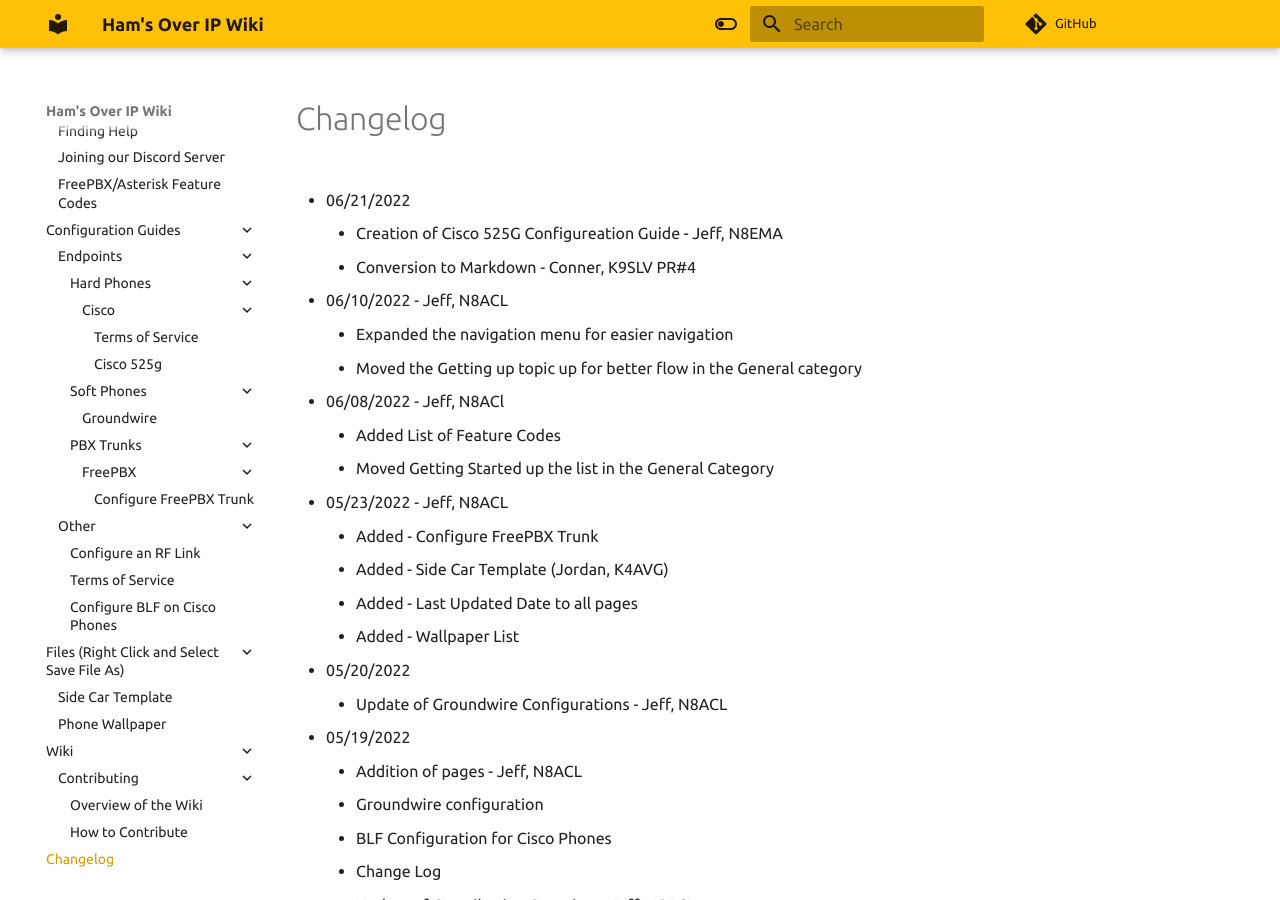
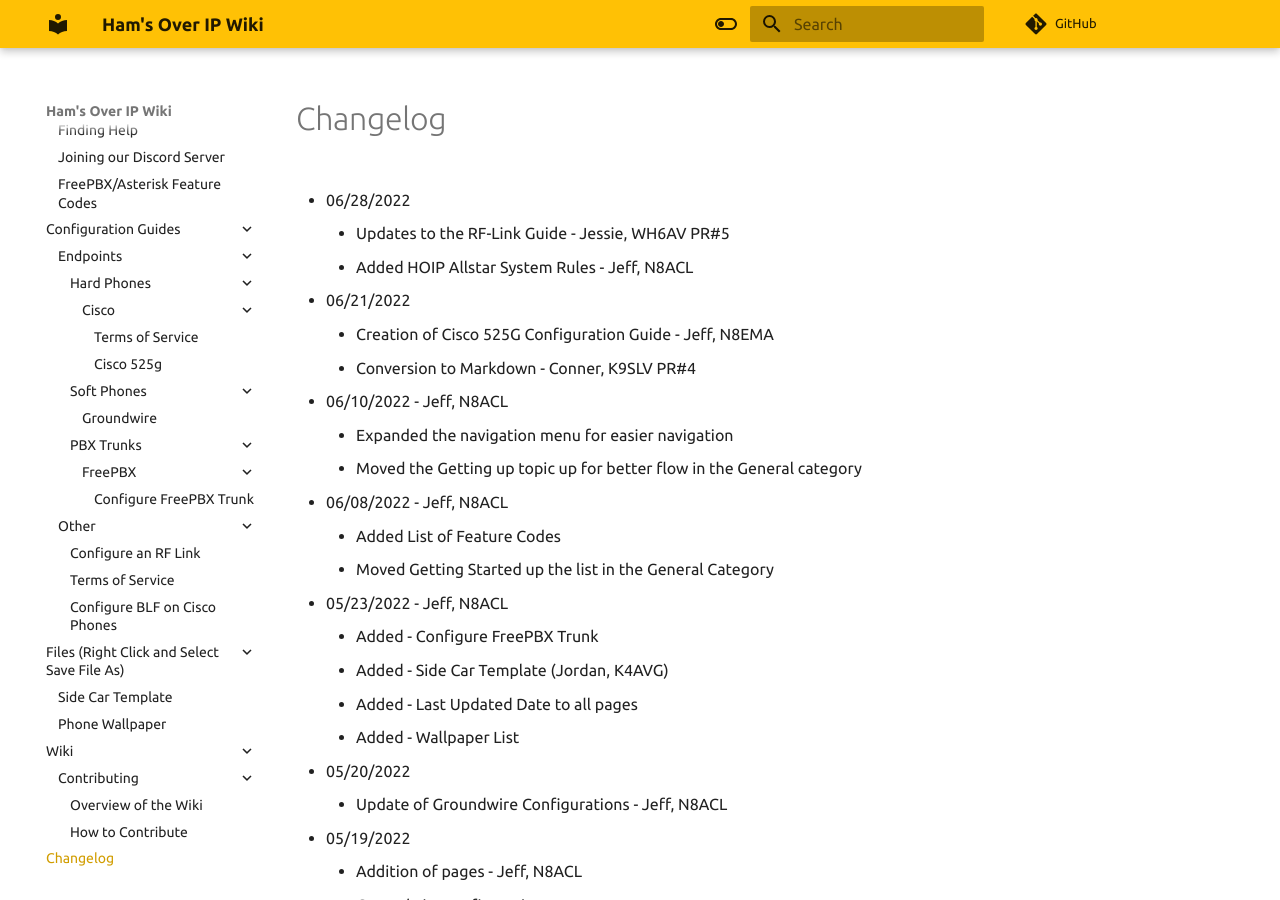
Before and after one commit to hamsoverip/wiki, an MkDocs documentation site: the page built from docs/General/changelog.md, in a window 1280 px wide and 900 px high. Built offline with MkDocs 1.6.1 and Material for MkDocs 9.7.7, drawn with Linux system fonts in a browser that asks for light colours; comment, search, counter and statistics services are not loaded.

Commit message:
Updates to rf-links and addition of ASL Rules

```diff
--- a/docs/General/changelog.md
+++ b/docs/General/changelog.md
@@ -1,14 +1,18 @@
 # Changelog
 
+* 06/28/2022
+    * Updates to the RF-Link Guide - Jessie, WH6AV PR#5
+    * Added HOIP Allstar System Rules - Jeff, N8ACL
+
 * 06/21/2022
-    * Creation of Cisco 525G Configureation Guide - Jeff, N8EMA
+    * Creation of Cisco 525G Configuration Guide - Jeff, N8EMA
     * Conversion to Markdown - Conner, K9SLV PR#4
 
 * 06/10/2022 - Jeff, N8ACL
     * Expanded the navigation menu for easier navigation
     * Moved the Getting up topic up for better flow in the General category
 
-* 06/08/2022 - Jeff, N8ACl
+* 06/08/2022 - Jeff, N8ACL
     * Added List of Feature Codes
     * Moved Getting Started up the list in the General Category
 
--- a/mkdocs.yml
+++ b/mkdocs.yml
@@ -40,12 +40,13 @@ nav:
   - Policies:
     - Terms of Service: General/coming-soon.md
     - User Agreement: General/coming-soon.md
+    - HOIP Allstar System Rules: General/Policies/hoip-allstar.md
 
   - General User Guides:
     - Getting Started: General/user_guides/getting-started.md
     - Finding Help: General/user_guides/support.md
     - Joining our Discord Server: General/user_guides/discord.md
-    - FreePBX/Asterisk Feature Codes: General/feature-codes.md
+    - FreePBX/Asterisk Feature Codes: General/user_guides/feature-codes.md
 
   - Configuration Guides:
     - Endpoints:
```
Also changed, not shown: docs/General/Policies/hoip-allstar.md (added, +45 -0 lines), docs/other/rf-links.md (+3 -3 lines), docs/General/user_guides/feature-codes.md (renamed from docs/General/feature-codes.md).
